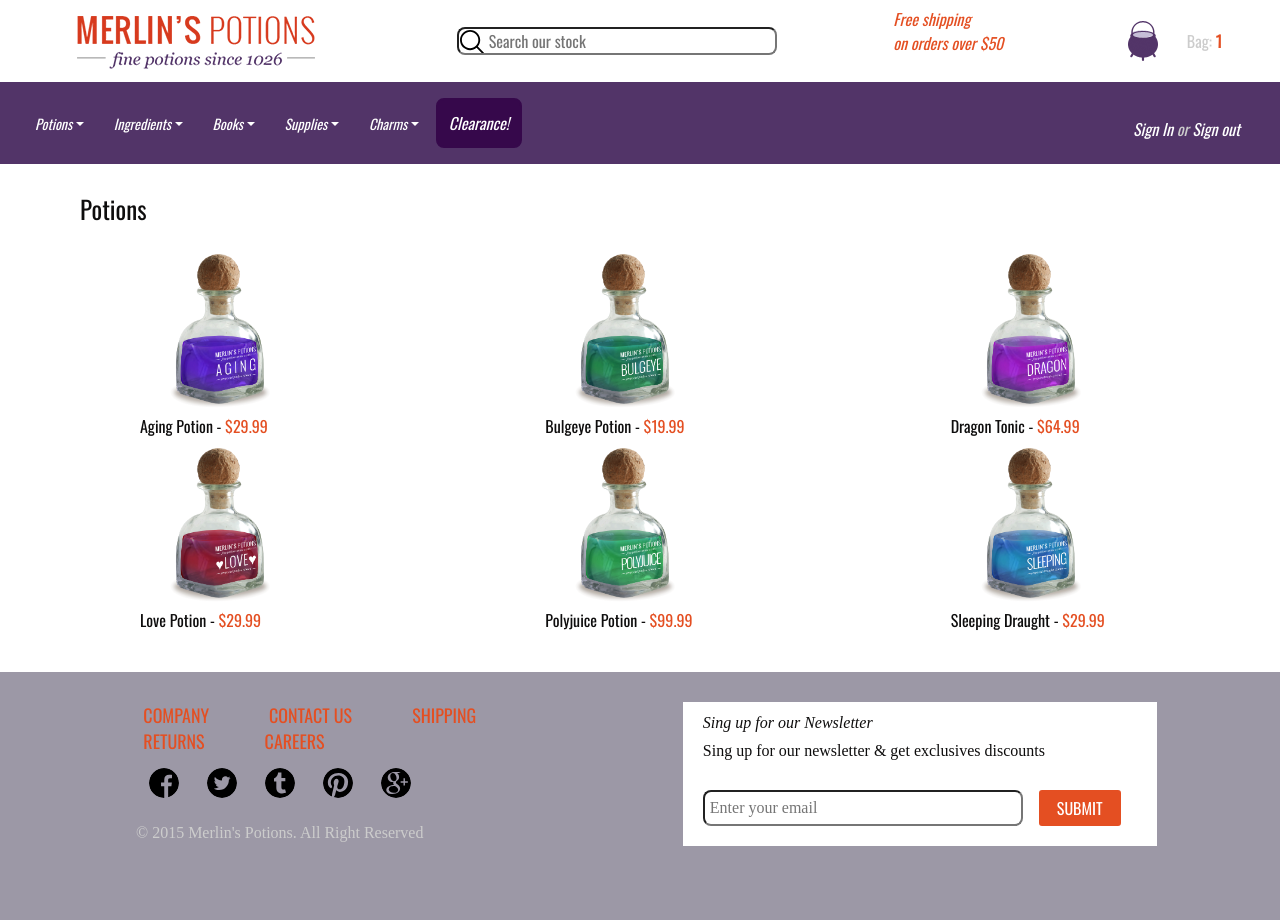
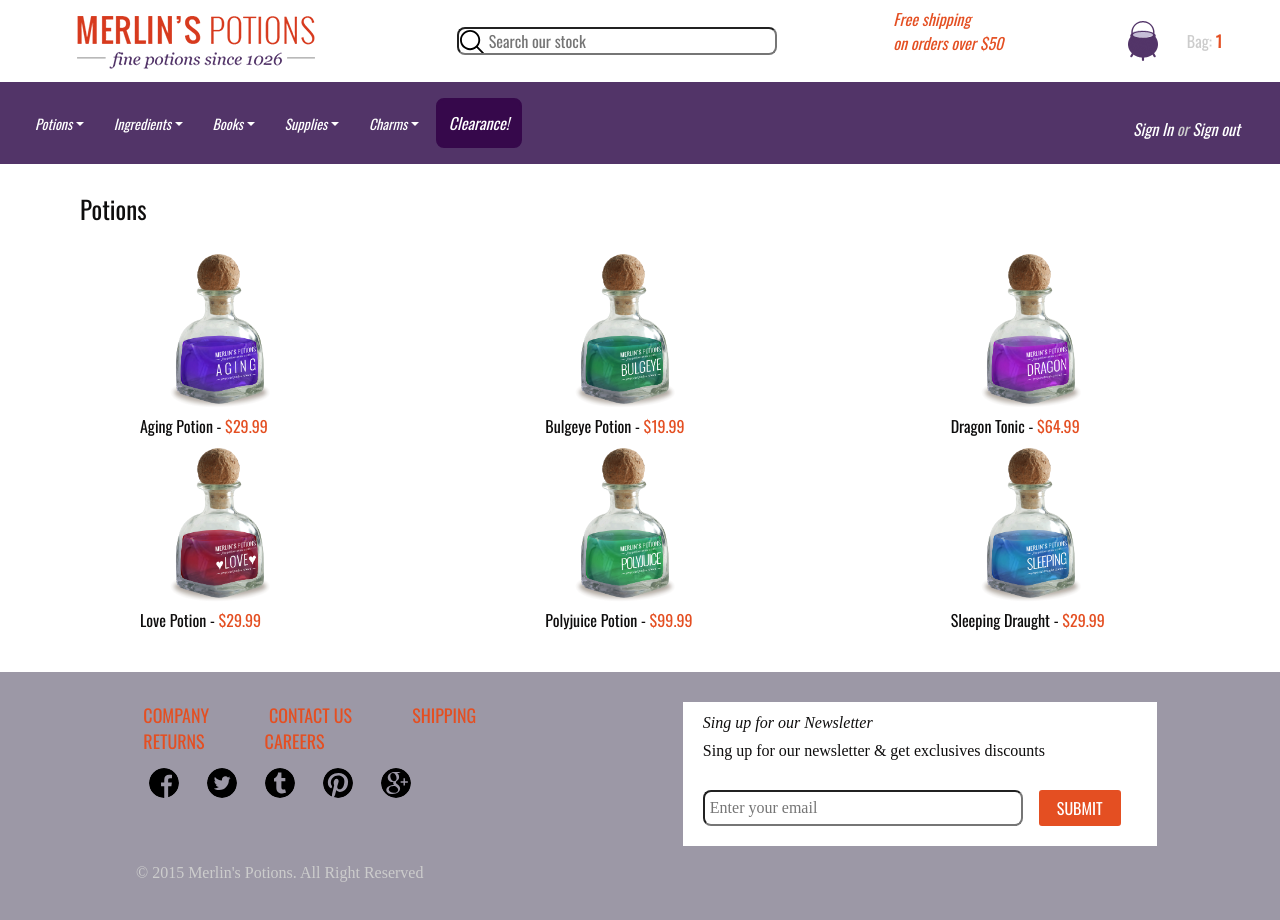
Before and after one commit to josefelippe45/merlins-potion, a React (Create React App) app: page / in a window 1280 px wide. Shown: the top 920 px of the page. Built offline with nearby package versions, Linux system fonts and the light colour scheme; a web font is replaced by a local one.

Commit message:
add more styles

```diff
--- a/src/components/PageFooter/styles.css
+++ b/src/components/PageFooter/styles.css
@@ -74,6 +74,7 @@
         display: flex;
         flex-direction: row-reverse;
         justify-content: space-around;
+
     }
     .left-cmp {
         display: flex;
@@ -95,4 +96,7 @@
     .submit-form {
         margin-bottom: 10rem;
     }
+    .copyright{
+        padding-top: 4rem
+    }
 }
```
